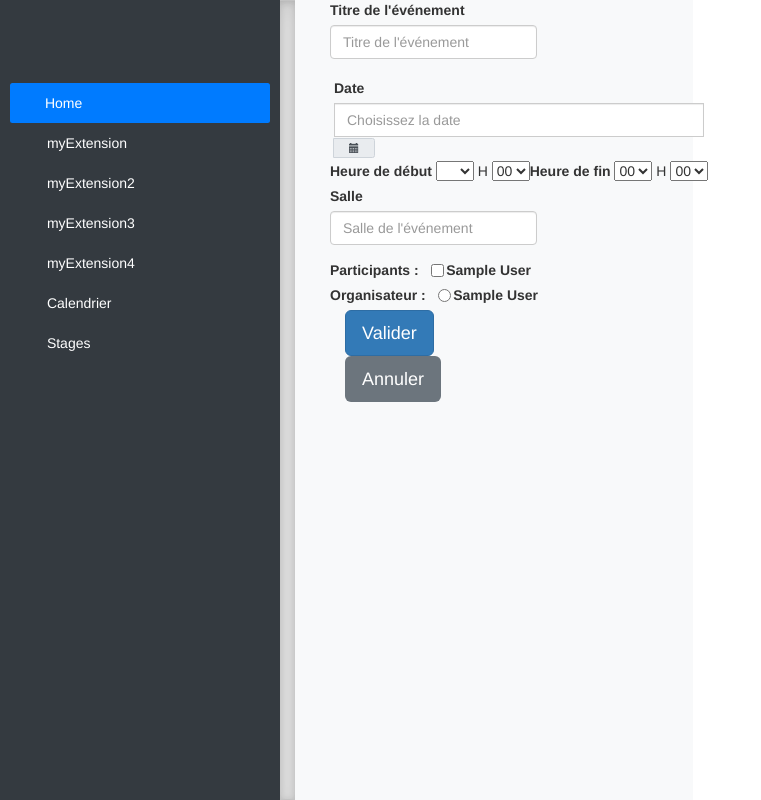
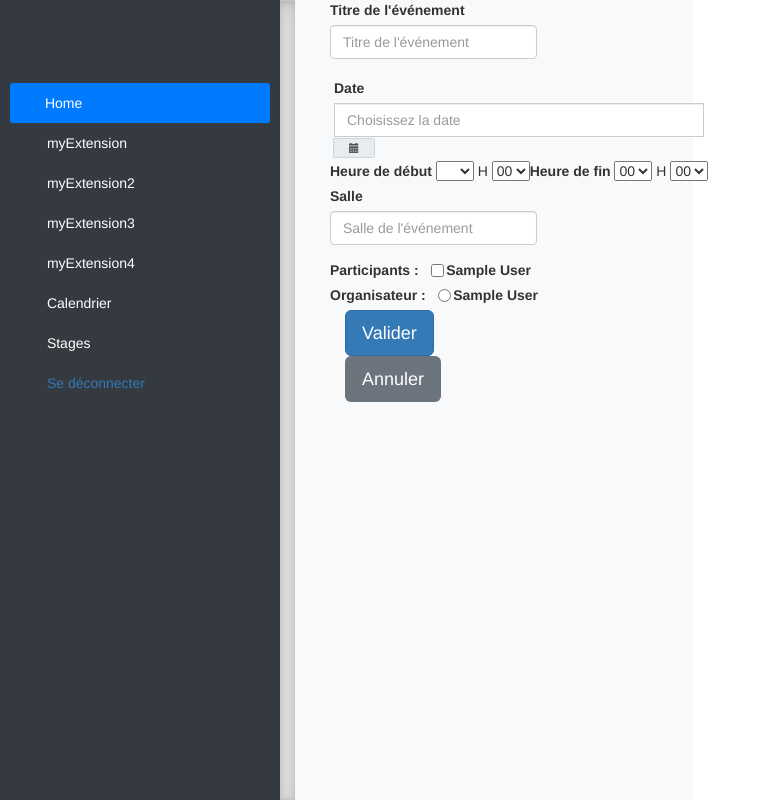
Before and after one commit to moussmo/testScalingo, a Flask app: page /calendar/event in a window 1280 px wide. Shown: the whole page, without its empty margins (0-761 px from the left). Run offline with Flask 2, Linux system fonts and the light colour scheme; the visitor is signed in with stand-in values (Sample User, id 1); data comes from the database, SQL or seed files in the repository; data that the repository does not hold is empty; some libraries are stand-ins or nearby versions.

Commit message:
bouton de dÃconnexion

```diff
--- a/server/extension_model.py
+++ b/server/extension_model.py
@@ -34,6 +34,11 @@ class Extension:
 
         if 'name' in kwargs:
             tab.set_name(kwargs['name'])
+        else:
+            tab.set_name('Tab '+ str(len(self.tabs)))
+
+        if 'content' in kwargs:
+            tab.set_content(kwargs['content'])
 
         tab.set_route()
         tabs = self.tabs + [tab]
--- a/server/templates/base.html
+++ b/server/templates/base.html
@@ -71,6 +71,12 @@
           Stages
         </a>
       </li>
+      <li>
+                            <a href="{{ url_for('logout') }}" class="mynavbar-item">
+                              <svg class="bi me-2" width="16" height="16"><use xlink:href="#table"></use></svg>
+                                Se déconnecter
+                            </a>
+      </li>
     </ul>
     <hr>
 
--- a/server/templates/base_auth.html
+++ b/server/templates/base_auth.html
@@ -5,7 +5,7 @@
     <meta charset="utf-8">
     <meta http-equiv="X-UA-Compatible" content="IE=edge">
     <meta name="viewport" content="width=device-width, initial-scale=1">
-    <title>Flask Auth Example</title>
+    <title>Pass IMT Atlantique</title>
     <link rel="stylesheet" href="https://cdnjs.cloudflare.com/ajax/libs/bulma/0.7.2/css/bulma.min.css" />
 </head>
 
--- a/server/templates/base_original.html
+++ b/server/templates/base_original.html
@@ -43,6 +43,12 @@
           Stages
         </a>
       </li>
+      <li>
+                            <a href="{{ url_for('logout') }}" class="mynavbar-item">
+                              <svg class="bi me-2" width="16" height="16"><use xlink:href="#table"></use></svg>
+                                Se déconnecter
+                            </a>
+      </li>
     </ul>
     <hr>
 
```
Also changed, not shown: 1 other file.
